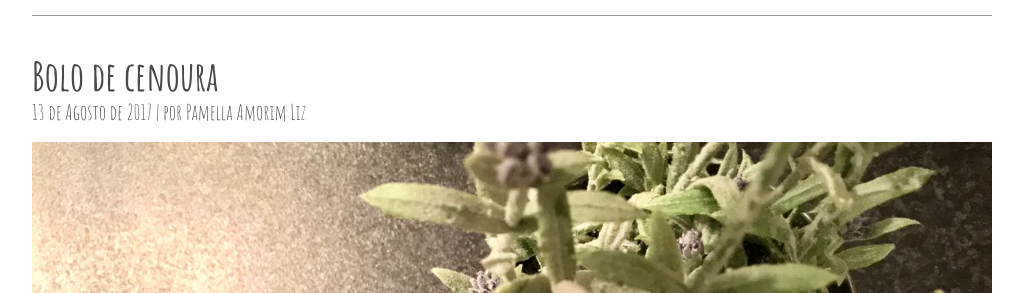
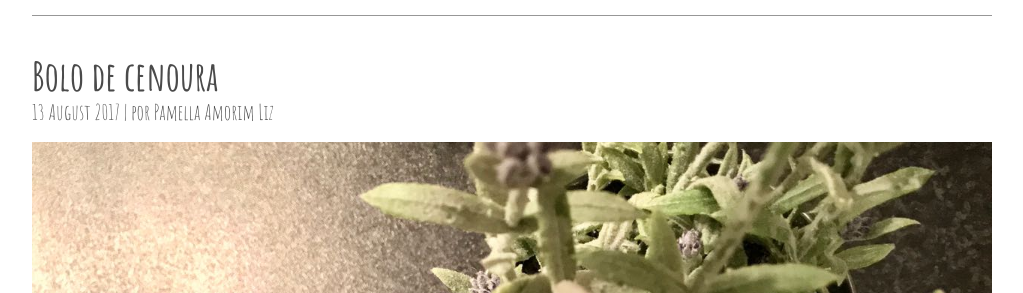
Before and after one commit to pamellaliz/pamellaliz.github.io, a Jekyll site: the page built from _posts/2017-08-13-bolo-cenoura.md, in a window 1280 px wide. Shown: the part 223-516 px from the top of the page, without its empty margins (128-1151 px from the left). Built offline with Jekyll 4.4.1, drawn with Linux system fonts in a browser that asks for light colours.

Commit message:
Use date in post date info

```diff
--- a/_layouts/post.html
+++ b/_layouts/post.html
@@ -7,7 +7,7 @@ layout: default
 		<header class="postheader">
 			<h2>{{page.tittle}}</h2>
 			<div class="postInfo">
-				<time datetime="{{page.date}}">{{page.myDate}}</time>
+				<time datetime="{{page.date}}">{{page.date | date_to_long_string}}</time>
 				<strong> | por {{page.author}}</strong>
 			</div><!-- end .postInfo -->
 		</header><!-- End .postHeader -->
--- a/_layouts/recipe.html
+++ b/_layouts/recipe.html
@@ -7,7 +7,7 @@ layout: default
 		<header class="postheader">
 			<h2>{{page.tittle}}</h2>
 			<div class="postInfo">
-				<time datetime="{{page.date}}">{{page.myDate}}</time>
+				<time datetime="{{page.date}}">{{page.date | date_to_long_string}}</time>
 				<strong> | por {{page.author}}</strong>
 			</div><!-- end .postInfo -->
 		</header><!-- End .postHeader -->
```
